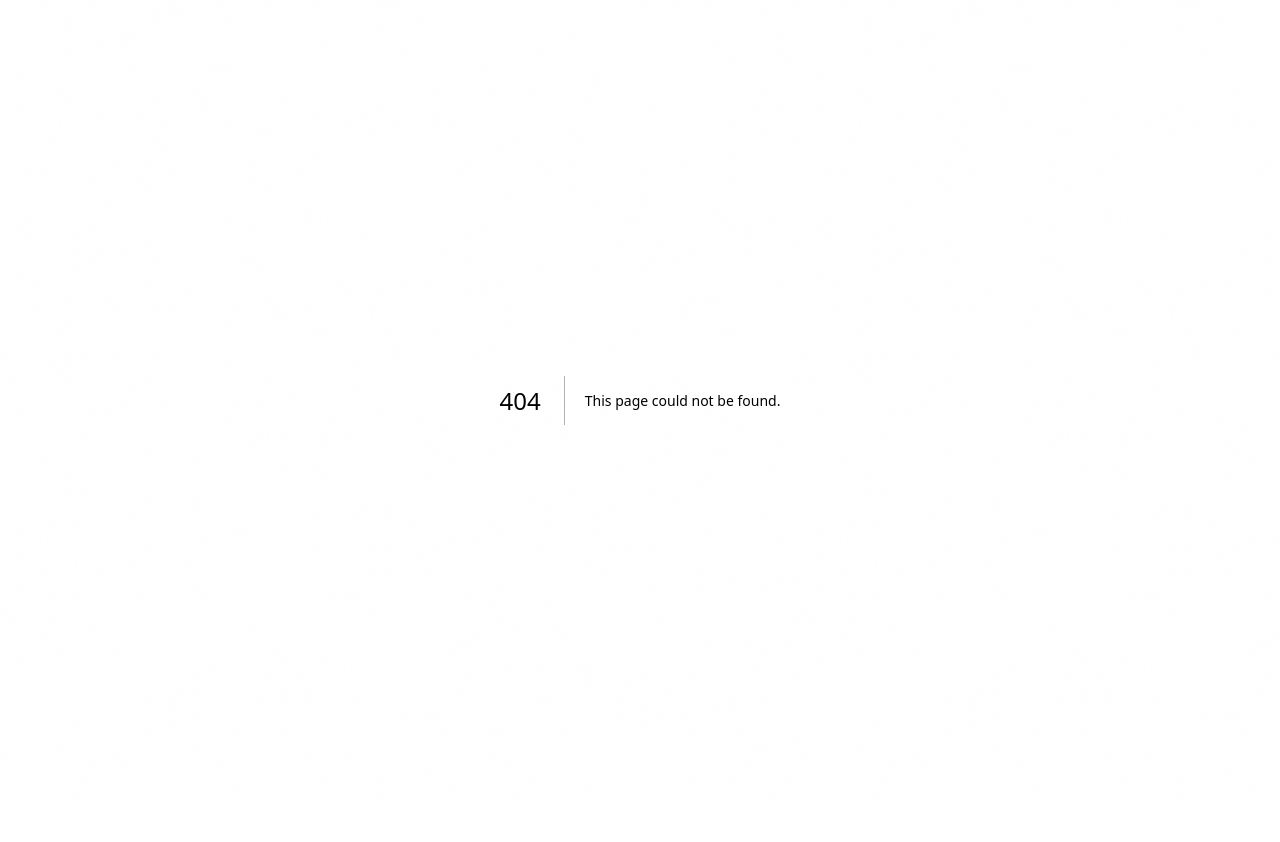
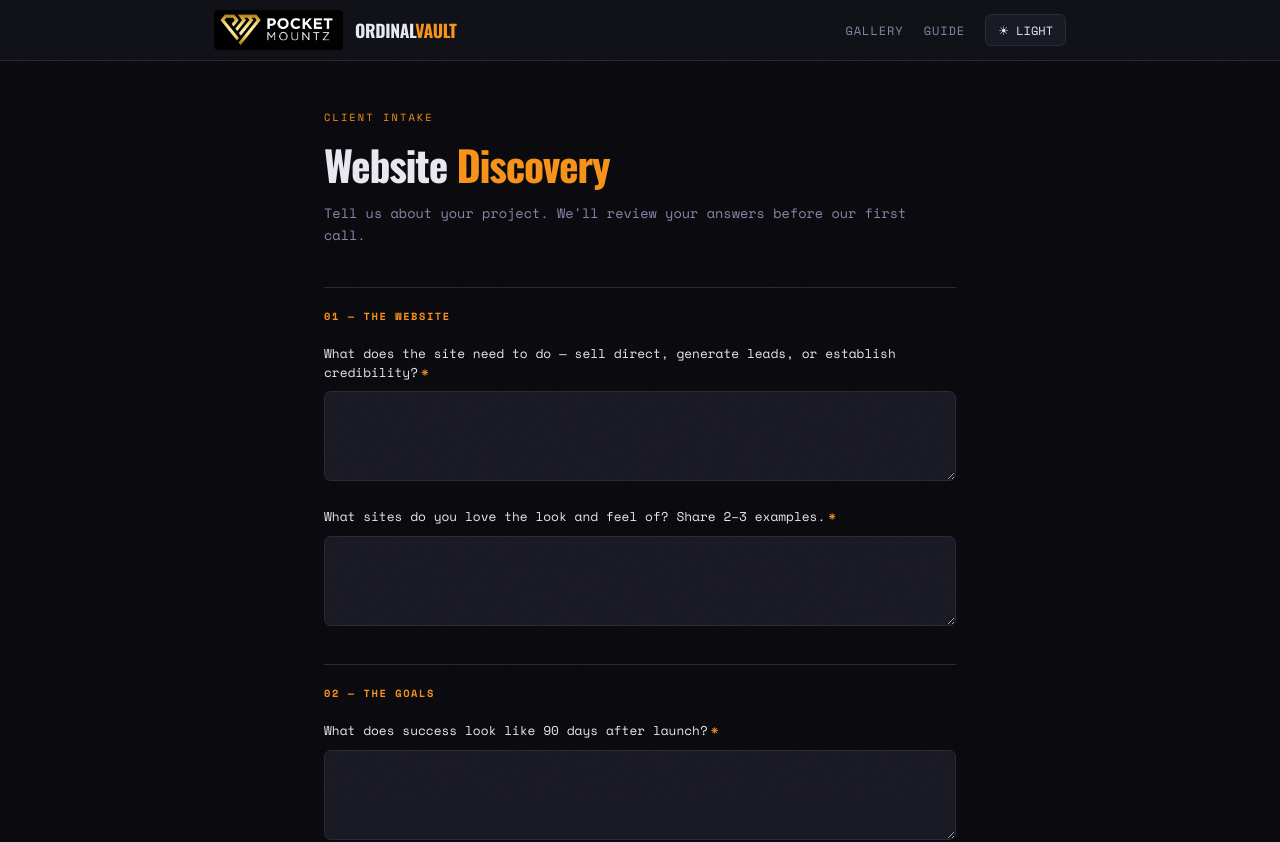
Before and after one commit to StashBitcoin-coder/ordinal-vault, a Next.js app: page /intake in a window 1280 px wide. Before the commit this address had no page. Shown: the top 842 px of the page. Before the commit the page ends 800 px from the top, so only its background shows below. Built offline with nearby package versions, Linux system fonts and the light colour scheme.

Commit message:
add client intake form

```diff
--- /dev/null
+++ b/app/intake/page.tsx
@@ -0,0 +1,136 @@
+'use client';
+import { useState } from 'react';
+import Header from '@/app/components/Header';
+
+export default function IntakePage() {
+  const [status, setStatus] = useState<'idle' | 'sending' | 'done' | 'error'>('idle');
+
+  async function handleSubmit(e: React.FormEvent<HTMLFormElement>) {
+    e.preventDefault();
+    setStatus('sending');
+    const form = e.currentTarget;
+    const data = new FormData(form);
+    try {
+      const res = await fetch('https://formspree.io/f/xrppvpbe', {
+        method: 'POST',
+        body: data,
+        headers: { Accept: 'application/json' },
+      });
+      if (res.ok) { setStatus('done'); form.reset(); }
+      else setStatus('error');
+    } catch { setStatus('error'); }
+  }
+
+  const inputStyle: React.CSSProperties = {
+    width: '100%', background: 'var(--bg3)', border: '1px solid var(--border)',
+    borderRadius: 7, padding: '0.75rem 1rem', color: 'var(--text)',
+    fontFamily: 'inherit', fontSize: '0.85rem', outline: 'none', marginTop: '0.4rem',
+  };
+  const textareaStyle: React.CSSProperties = { ...inputStyle, minHeight: 100, resize: 'vertical' };
+  const labelStyle: React.CSSProperties = {
+    display: 'block', fontSize: '0.75rem', letterSpacing: '0.06em',
+    color: 'var(--text2)', marginBottom: '0.2rem',
+  };
+
+  return (
+    <>
+      <Header />
+      <main style={{ maxWidth: 680, margin: '0 auto', padding: '3rem 1.5rem 6rem' }}>
+
+        <div style={{ marginBottom: '2.5rem' }}>
+          <div style={{ fontSize: '0.65rem', letterSpacing: '0.2em', color: 'var(--accent)', marginBottom: '0.5rem' }}>
+            CLIENT INTAKE
+          </div>
+          <h1 style={{ fontFamily: "'Oswald', sans-serif", fontWeight: 800, fontSize: 'clamp(1.8rem, 5vw, 2.6rem)', letterSpacing: '-0.03em', color: 'var(--text)', marginBottom: '0.5rem' }}>
+            Website <span style={{ color: 'var(--accent)' }}>Discovery</span>
+          </h1>
+          <p style={{ fontSize: '0.85rem', color: 'var(--text2)', lineHeight: 1.6 }}>
+            Tell us about your project. We'll review your answers before our first call.
+          </p>
+        </div>
+
+        {status === 'done' ? (
+          <div style={{ background: 'var(--card-bg)', border: '1px solid var(--accent)', borderRadius: 12, padding: '3rem', textAlign: 'center' }}>
+            <div style={{ fontSize: '2.5rem', marginBottom: '1rem' }}>✓</div>
+            <div style={{ fontFamily: "'Oswald', sans-serif", fontWeight: 700, fontSize: '1.4rem', color: 'var(--text)', marginBottom: '0.5rem' }}>Received.</div>
+            <p style={{ color: 'var(--text2)', fontSize: '0.85rem' }}>We'll be in touch shortly.</p>
+          </div>
+        ) : (
+          <form onSubmit={handleSubmit}>
+
+            <Section label="01 — THE WEBSITE" />
+
+            <Field label="What does the site need to do — sell direct, generate leads, or establish credibility?" name="site_goal" textarea required />
+            <Field label="What sites do you love the look and feel of? Share 2–3 examples." name="site_examples" textarea required />
+
+            <Section label="02 — THE GOALS" />
+
+            <Field label="What does success look like 90 days after launch?" name="success_90" textarea required />
+            <Field label="What is the #1 action you want a visitor to take?" name="primary_action" required />
+            <Field label="What has stopped people from buying so far?" name="buying_barrier" textarea />
+
+            <Section label="03 — THE MARKET" />
+
+            <Field label="Who are the biggest players in the signed sports collectible space right now?" name="competitors" textarea required />
+            <Field label="What do they do well that you want to match or beat?" name="competitor_strengths" textarea />
+            <Field label="What gap in the market does your product fill that nobody else does?" name="market_gap" textarea required />
+
+            <Section label="04 — THE BUSINESS" />
+
+            <Field label="What is your price point and who is the buyer?" name="price_buyer" required />
+            <Field label="Are you selling direct, through retailers, or both?" name="sales_channel" required />
+            <Field label="What is your launch timeline and budget?" name="timeline_budget" required />
+
+            <div style={{ marginTop: '0.75rem' }}>
+              <label style={labelStyle}>YOUR NAME</label>
+              <input name="name" required style={inputStyle} />
+            </div>
+            <div style={{ marginTop: '0.75rem', marginBottom: '2rem' }}>
+              <label style={labelStyle}>YOUR EMAIL</label>
+              <input name="email" type="email" required style={inputStyle} />
+            </div>
+
+            <button
+              type="submit"
+              disabled={status === 'sending'}
+              style={{ background: 'var(--accent)', color: '#000', fontWeight: 700, fontSize: '0.85rem', letterSpacing: '0.08em', padding: '0.9rem 2rem', borderRadius: 8, border: 'none', cursor: 'pointer', fontFamily: 'inherit', opacity: status === 'sending' ? 0.6 : 1 }}
+            >
+              {status === 'sending' ? 'SENDING…' : 'SUBMIT →'}
+            </button>
+
+            {status === 'error' && (
+              <p style={{ marginTop: '1rem', color: '#e55', fontSize: '0.8rem' }}>Something went wrong. Try again or email directly.</p>
+            )}
+          </form>
+        )}
+      </main>
+    </>
+  );
+}
+
+function Section({ label }: { label: string }) {
+  return (
+    <div style={{ borderTop: '1px solid var(--border)', margin: '2rem 0 1.25rem', paddingTop: '1.25rem', fontSize: '0.65rem', letterSpacing: '0.15em', color: 'var(--accent)', fontWeight: 700 }}>
+      {label}
+    </div>
+  );
+}
+
+function Field({ label, name, textarea, required }: { label: string; name: string; textarea?: boolean; required?: boolean }) {
+  const inputStyle: React.CSSProperties = {
+    width: '100%', background: 'var(--bg3)', border: '1px solid var(--border)',
+    borderRadius: 7, padding: '0.75rem 1rem', color: 'var(--text)',
+    fontFamily: 'inherit', fontSize: '0.85rem', outline: 'none', marginTop: '0.4rem',
+  };
+  return (
+    <div style={{ marginBottom: '1.25rem' }}>
+      <label style={{ display: 'block', fontSize: '0.8rem', color: 'var(--text)', lineHeight: 1.5, marginBottom: '0.2rem' }}>
+        {label}{required && <span style={{ color: 'var(--accent)', marginLeft: 3 }}>*</span>}
+      </label>
+      {textarea
+        ? <textarea name={name} required={required} style={{ ...inputStyle, minHeight: 90, resize: 'vertical' }} />
+        : <input name={name} required={required} style={inputStyle} />
+      }
+    </div>
+  );
+}
```
